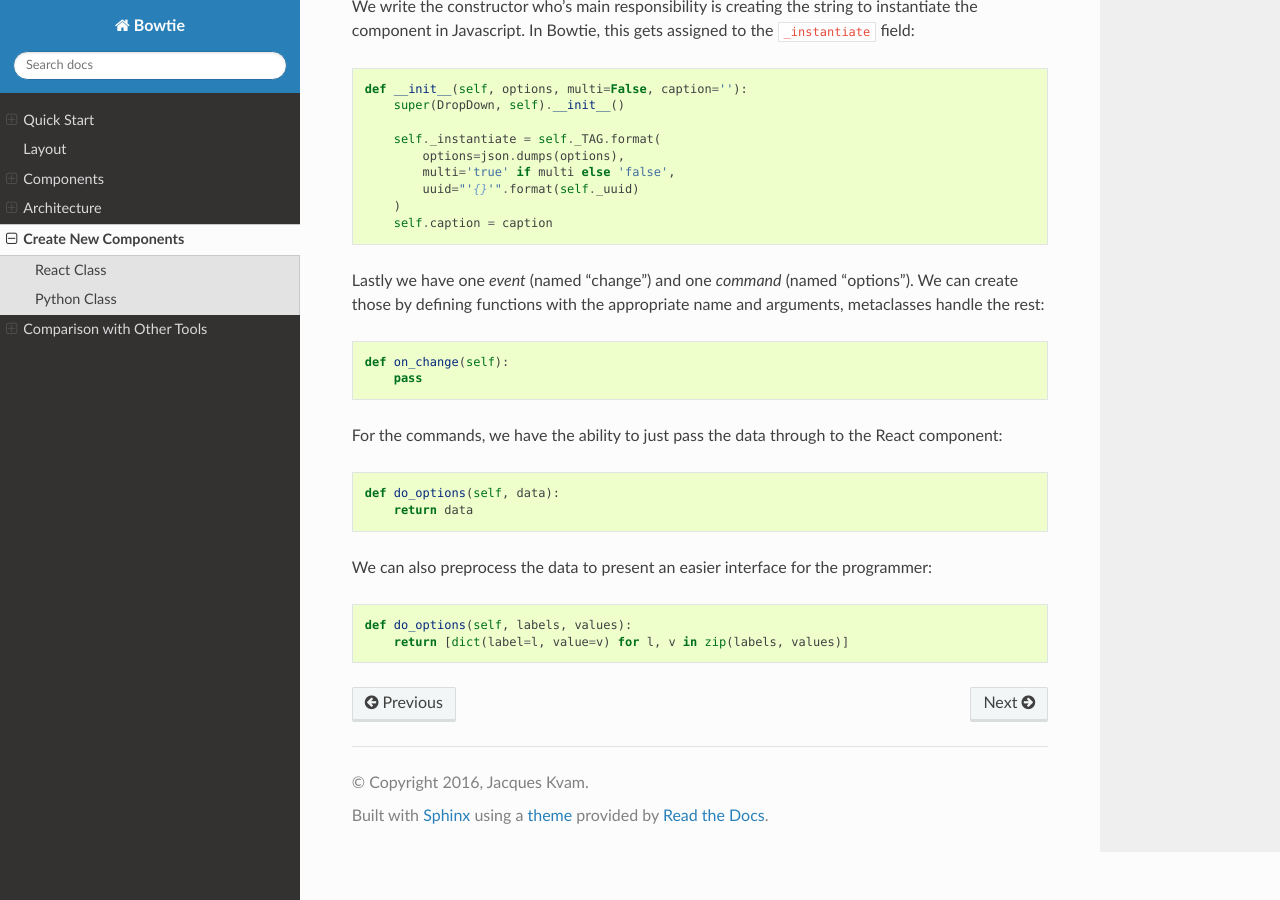
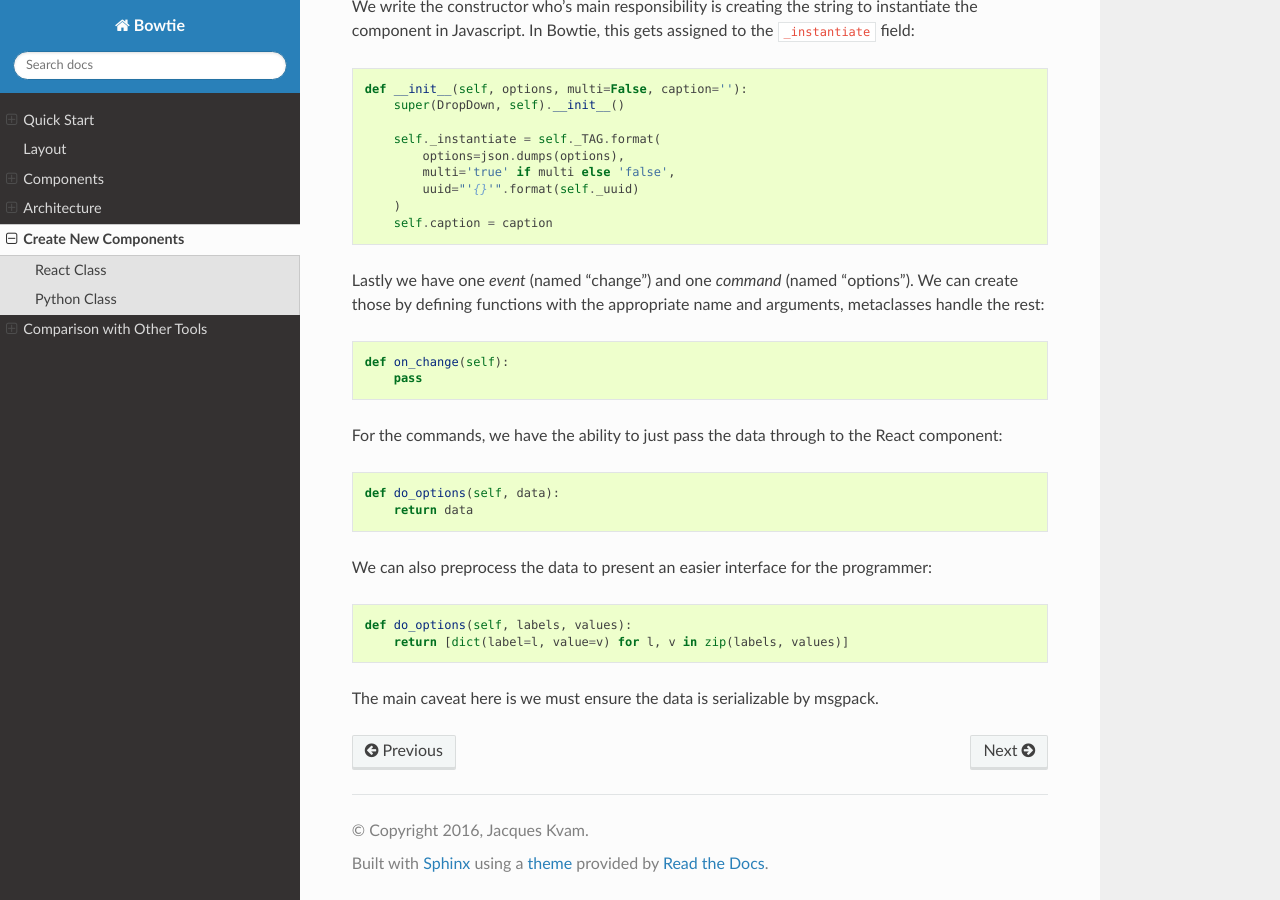
Before and after one commit to jwkvam/bowtie, a Sphinx documentation site: the page built from doc/newcomponents.rst, in a window 1280 px wide and 900 px high, scrolled down 2876 px. Built offline with Sphinx 7.4.7 and the Read the Docs theme 2.0.0, drawn with Linux system fonts in a browser that asks for light colours; pages that are not in the unit, such as notebooks, are missing from menus.

Commit message:
add note about serializing

```diff
--- a/doc/newcomponents.rst
+++ b/doc/newcomponents.rst
@@ -165,3 +165,5 @@ We can also preprocess the data to present an easier interface for the programme
 
     def do_options(self, labels, values):
         return [dict(label=l, value=v) for l, v in zip(labels, values)]
+
+The main caveat here is we must ensure the data is serializable by msgpack.
```
